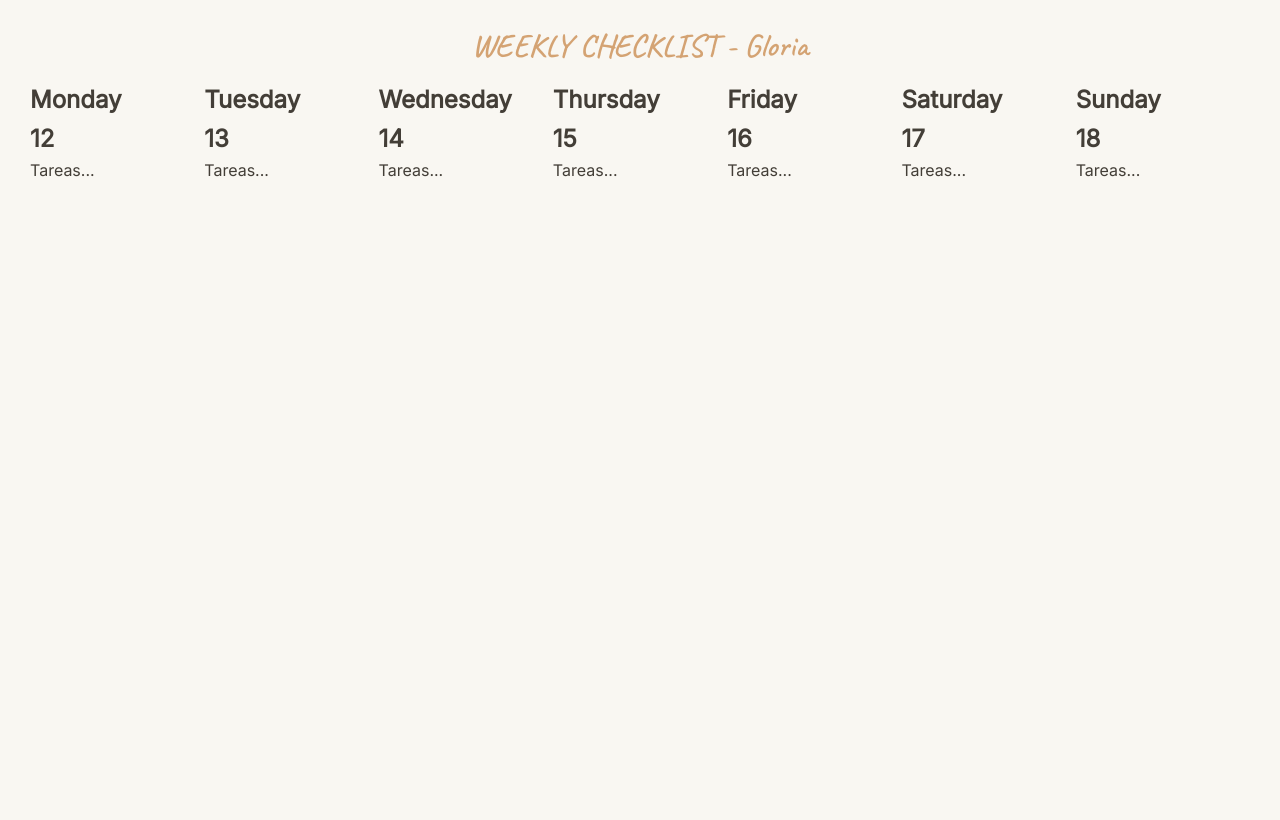
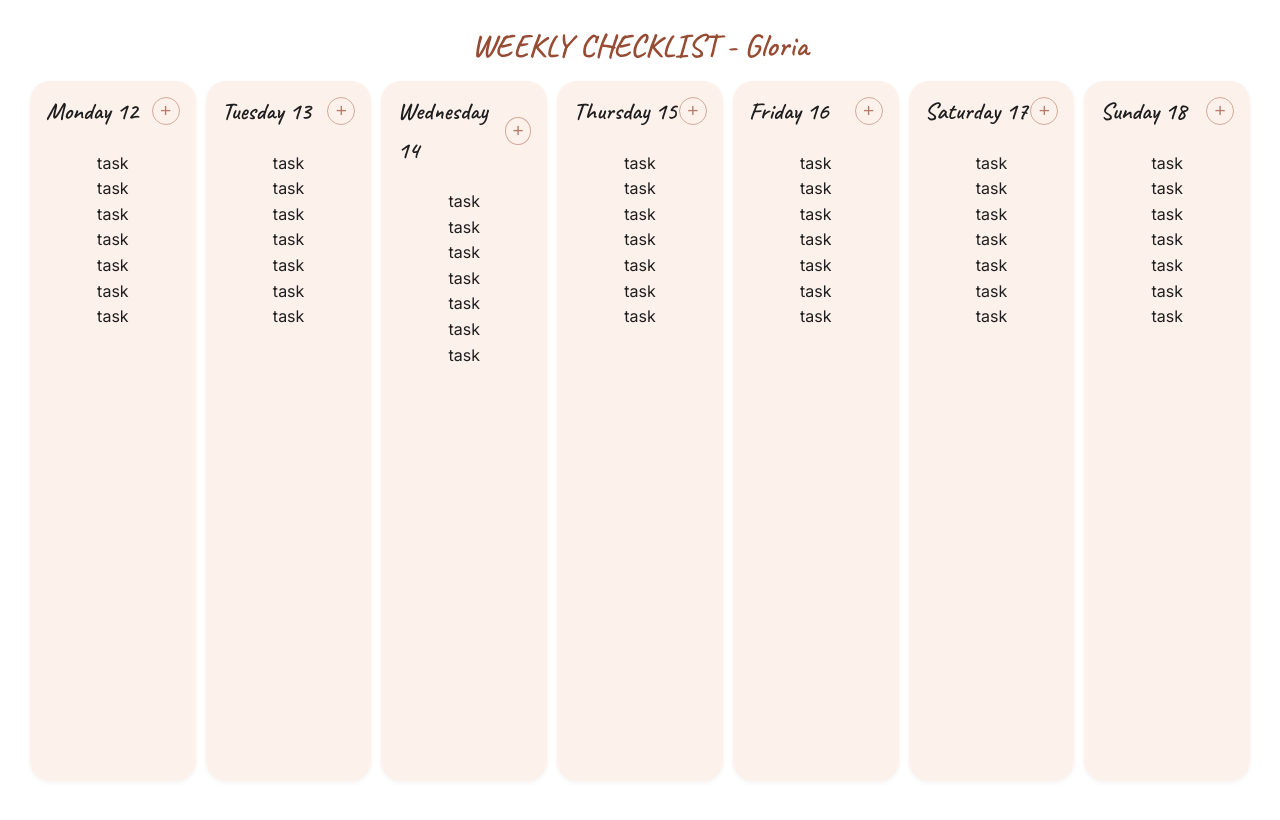
Before and after one commit to gloriarodrife/weekly-todo-nextjs, a Next.js app: page / in a window 1280 px wide. Shown: the top 820 px of the page. Built offline with nearby package versions, Linux system fonts and the light colour scheme.

Commit message:
feat: Added column styles and button

```diff
--- a/src/app/globals.css
+++ b/src/app/globals.css
@@ -7,14 +7,14 @@
 }
 
 :root {
-  --background: #f9f7f2;
-  --foreground: #433e37;
-  --primary: #e6d5b8;
-  --priority-high: #d4a373;
-  --priority-medium: #ccd5ae;
-  --priority-low: #e9edc9;
-  --gray-light: #fdfcfb;
-  --accent: #bfa07a;
+  --background: #f4f1ea;
+  --gray-light: #ffffff;
+  --foreground: #1e1e1e;
+  --primary: #fdf1ec;
+  --priority-high: #964b33;
+  --priority-high-soft: #c38b77;
+  --priority-medium: #828e70;
+  --priority-low: #c5bbaf;
 
   --font-main: 'Inter', sans-serif;
   --font-titles: 'Caveat', cursive;
@@ -22,7 +22,6 @@
 
 body {
   font-family: var(--font-main);
-  background-color: var(--background);
-  color: var(--foreground);
+  color: var(--background);
   line-height: 1.6;
 }
--- a/src/app/page.css
+++ b/src/app/page.css
@@ -3,8 +3,17 @@
 .board-layout {
   display: flex;
   flex-direction: column;
-  min-height: 95vh;
   padding: 10px;
+  height: 90vh;
+  overflow: hidden;
+  gap: 10px;
+}
+
+.title {
+  color: var(--priority-high);
+  font-weight: bold;
+  font-family: var(--font-titles);
+  text-align: center;
 }
 
 @media (min-width: 768px) {
@@ -16,10 +25,3 @@
     flex: 1;
   }
 }
-
-.title {
-  color: var(--priority-high);
-  font-weight: bold;
-  font-family: var(--font-titles);
-  text-align: center;
-}
--- a/src/components/DayColumn.css
+++ b/src/components/DayColumn.css
@@ -0,0 +1,71 @@
+@import '../app/globals.css';
+
+.column-container {
+  background-color: var(--primary);
+  color: var(--foreground);
+  display: flex;
+  flex-direction: column;
+  align-items: center;
+  height: 100%;
+  min-height: 200px;
+  overflow-y: auto;
+  scrollbar-width: none;
+  -ms-overflow-style: none;
+
+  border: 1px solid var(--primary);
+  border-radius: 20px;
+
+  transition: all 0.4s cubic-bezier(0.165, 0.84, 0.44, 1);
+  box-shadow: 0 2px 4px rgba(67, 62, 55, 0.06);
+}
+
+.column-container::-webkit-scrollbar {
+  display: none;
+}
+
+.column-header {
+  display: flex;
+  flex-direction: row;
+  justify-content: space-between;
+  align-items: center;
+  width: 100%;
+  padding: 10px 15px;
+  margin-bottom: 10px;
+}
+
+.day-name {
+  font-family: var(--font-titles);
+  font-weight: bold;
+  font-size: x-large;
+}
+
+.column-container:hover {
+  cursor: pointer;
+  transform: translateY(-4px);
+  border: 1px solid rgba(67, 62, 55, 0.12);
+  box-shadow: 0 20px 30px rgba(67, 62, 55, 0.15) 2;
+}
+
+.add-task-btn {
+  background: transparent;
+  cursor: pointer;
+  display: flex;
+  align-items: center;
+  justify-content: center;
+
+  width: 28px;
+  height: 28px;
+  border-radius: 50%;
+  border: 1px solid var(--priority-high-soft);
+  color: var(--priority-high);
+  font-size: 1.2rem;
+  font-weight: 300;
+  transition: all 0.3s ease;
+  opacity: 0.7;
+}
+
+.add-task-btn:hover {
+  opacity: 1;
+  background-color: var(--priority-high-soft);
+  color: white;
+}
--- a/src/components/DayColumn.tsx
+++ b/src/components/DayColumn.tsx
@@ -5,10 +5,22 @@ import { Day } from '@/app/types';
 
 export default function DayColumn({ name, number }: Day) {
   return (
-    <section>
-      <h1>{name}</h1>
-      <h2>{number}</h2>
-      <div>Tareas...</div>
+    <section className="column-container">
+      <div className="column-header">
+        <div className="day-name">
+          {name} {number}
+        </div>
+        <button className="add-task-btn">+</button>
+      </div>
+      <div>
+        <div> task</div>
+        <div> task</div>
+        <div> task</div>
+        <div> task</div>
+        <div> task</div>
+        <div> task</div>
+        <div> task</div>
+      </div>
     </section>
   );
 }
```
